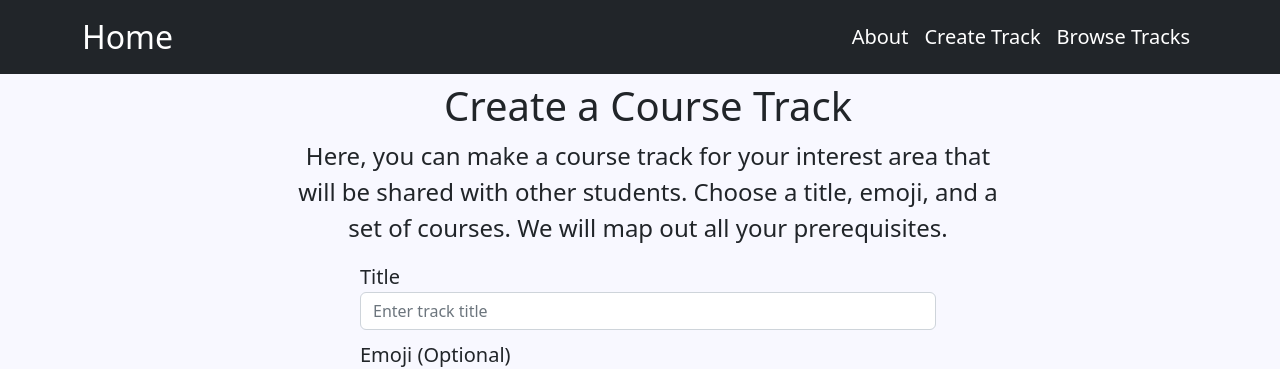
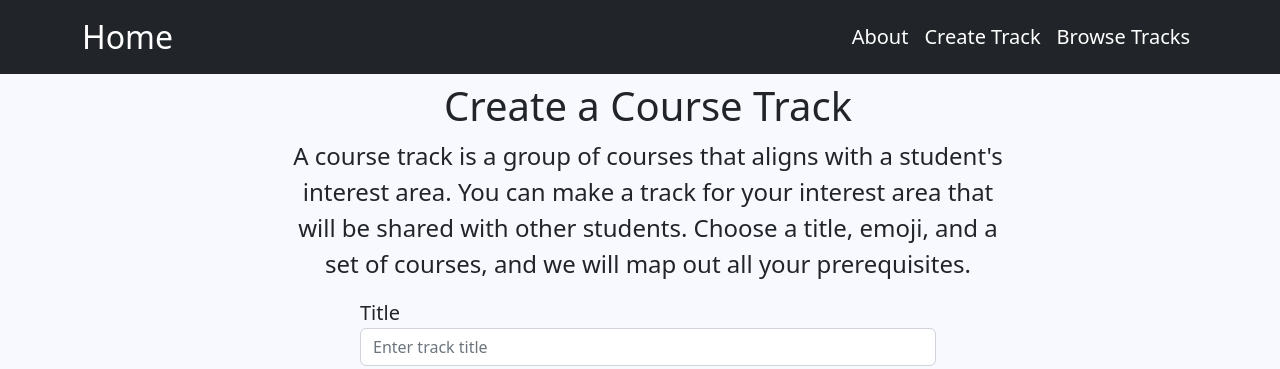
Before and after one commit to leo-step/COS333-TigerMap, a React (Create React App) app in the folder frontend/: page /create in a window 1280 px wide. Shown: the top 369 px of the page. Built offline with nearby package versions, Linux system fonts and the light colour scheme.

Commit message:
collapse, buttons, form text

```diff
--- a/frontend/src/App.css
+++ b/frontend/src/App.css
@@ -65,3 +65,10 @@ body {
     border-color: black !important;
     border-width: 2px !important;
 }
+.btn-main {
+    margin: 3px !important;
+}
+
+.title {
+    margin-right: 12px !important;
+}
--- a/frontend/src/components/CurrentCourse.js
+++ b/frontend/src/components/CurrentCourse.js
@@ -1,6 +1,9 @@
 import Button from "react-bootstrap/Button";
+import { useState } from "react";
 
 function CurrentCourse(props) {
+  const [collapse, setCollapse] = useState(false);
+
   if (props.details == null) {
     return (
       <div
@@ -28,22 +31,30 @@ function CurrentCourse(props) {
         className="m-4 myTable"
       >
         <h2 style={{ textAlign: "center", paddingBottom: "10px" }}>
-          {props.details.crosslistings}: {props.details.long_title}
+          <span className="btn-main title">{props.details.crosslistings}: {props.details.long_title}</span>
           <a
             href={`https://registrar.princeton.edu/course-offerings/course-details?term=${props.details.term}&courseid=${props.details._id}`}
             target="_blank"
             rel="noreferrer"
+            className="btn-main"
           >
-            <Button className="btn-orange">Course Offerings</Button>
+            <Button className="btn-main btn-orange">Course Offerings</Button>
           </a>
           <a
             href={`https://www.princetoncourses.com/course/${props.details.term}${props.details._id}`}
             target="_blank"
             rel="noreferrer"
+            className="btn-main"
           >
-            <Button className="btn-green">Course Evaluations</Button>
+            <Button className="btn-main btn-green">Course Evaluations</Button>
           </a>
+          <span className="btn-main">
+            <Button onClick={() => setCollapse(!collapse)}>
+              {(!collapse && "Collapse") || "Uncollapse"}
+            </Button>
+          </span>
         </h2>
+        <span hidden={collapse}>
           <p>
             <b>Description: </b>
             {props.details.description}
@@ -60,6 +71,7 @@ function CurrentCourse(props) {
             <b>Distribution Areas:</b>{" "}
             {props.details.distribution_area_short || "N/A"}
           </p>
+        </span>
       </div>
     );
   }
--- a/frontend/src/components/Form.js
+++ b/frontend/src/components/Form.js
@@ -33,14 +33,15 @@ function Form() {
     }
   };
   return (
-    <Container fluid className="m-2" style={{minHeight: "900px"}}>
+    <Container fluid className="m-2" style={{ minHeight: "950px" }}>
       <Row className="justify-content-center">
-        <div style={{ textAlign: "center", maxWidth: "750px"}}>
+        <div style={{ textAlign: "center", maxWidth: "750px" }}>
           <h1>Create a Course Track</h1>
           <p style={{ fontSize: "24px" }}>
-            Here, you can make a course track for your interest area that will
+            A course track is a group of courses that aligns with a student's
+            interest area. You can make a track for your interest area that will
             be shared with other students. Choose a title, emoji, and a set of
-            courses. We will map out all your prerequisites.{" "}
+            courses, and we will map out all your prerequisites.{" "}
           </p>
         </div>
       </Row>
```
Lines whose indentation alone changed are shown as unchanged.
